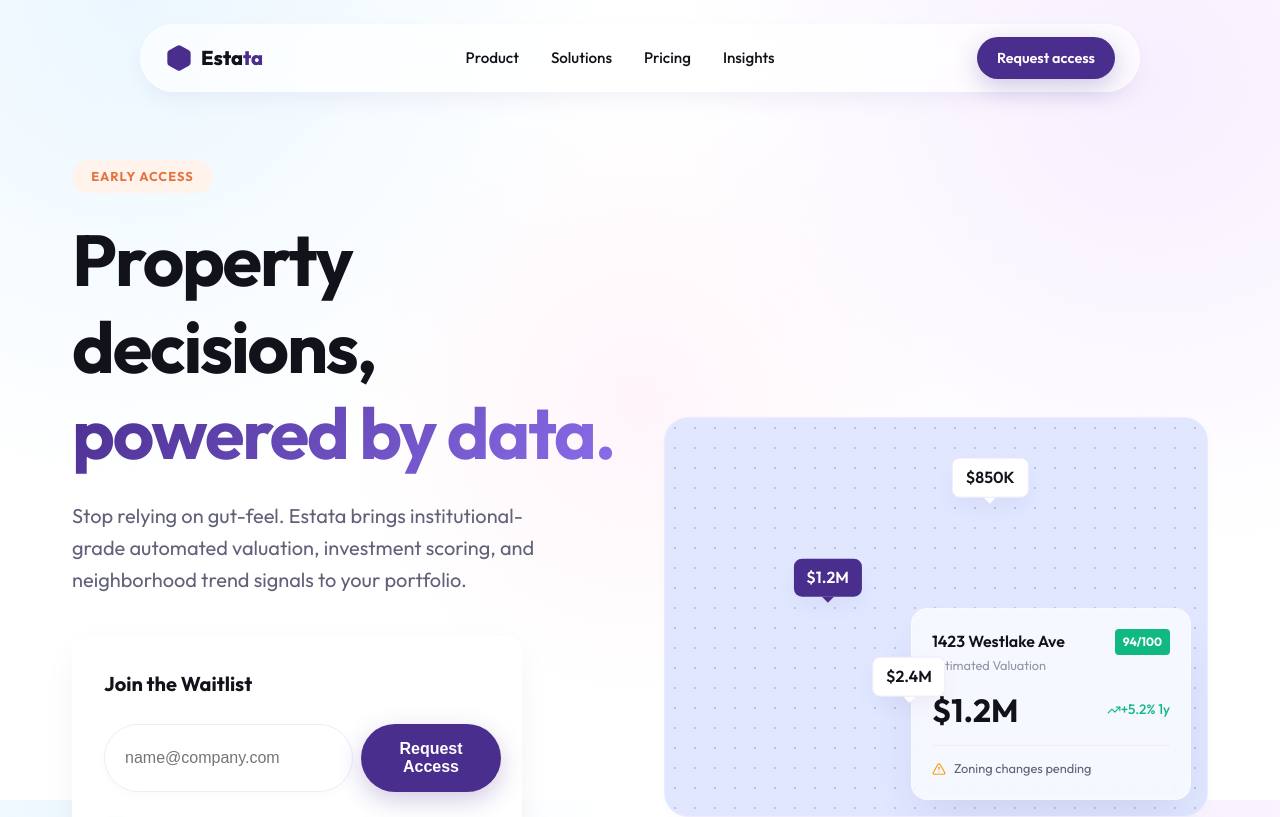
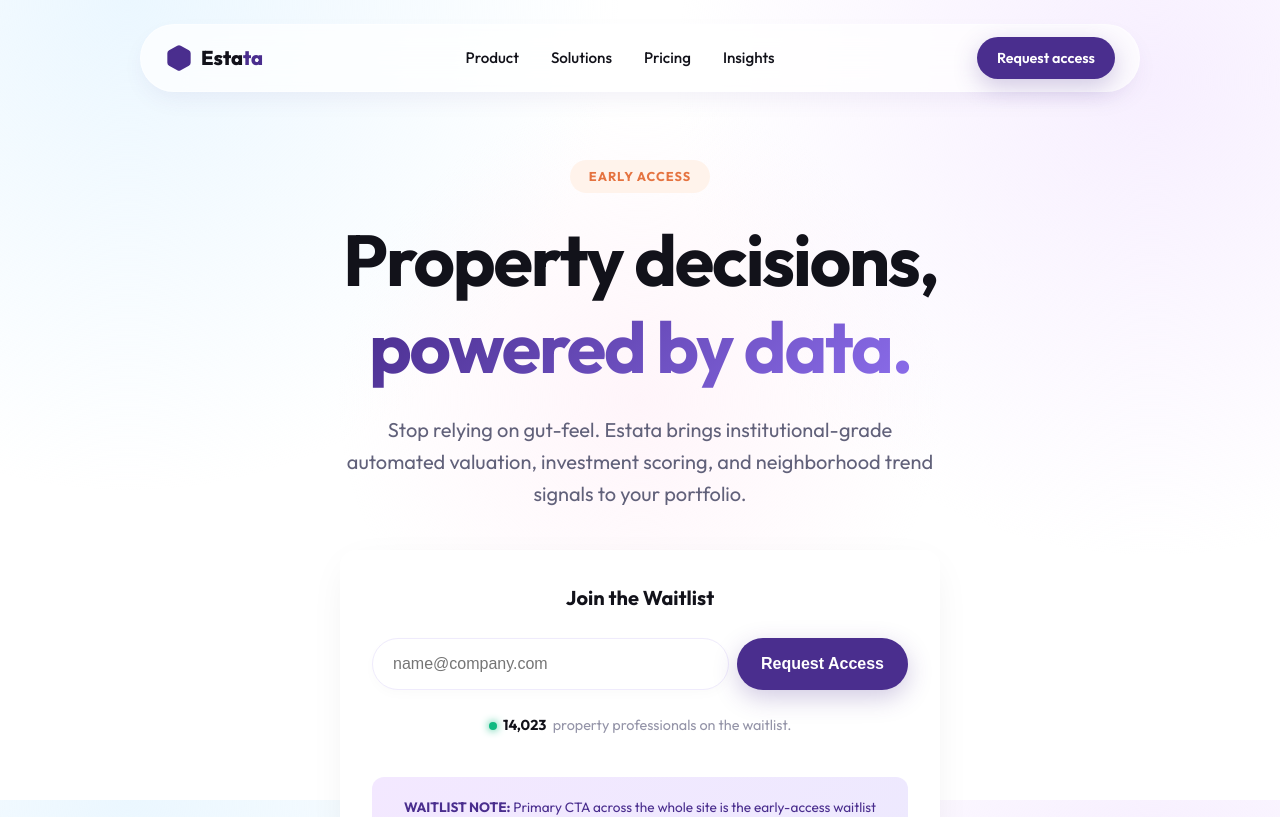
Before and after one commit to maruti09998-ui/estata.app, a React (Vite) app: page / in a window 1280 px wide. Shown: the top 817 px of the page. Built offline with nearby package versions, Linux system fonts and the light colour scheme.

Commit message:
Center and widen waitlist, center hero layout

```diff
--- a/src/components/WaitlistForm.tsx
+++ b/src/components/WaitlistForm.tsx
@@ -61,8 +61,8 @@
   }
 
   return (
-    <div className={`waitlist-container ${className}`} style={{ background: '#FFFFFF', padding: '2rem', borderRadius: '16px', boxShadow: '0 10px 40px -10px rgba(0,0,0,0.08)' }}>
-      <h3 style={{ color: 'var(--text-dark)', fontWeight: 700, fontSize: '1.25rem', marginBottom: '1.5rem', textAlign: 'left' }}>Join the Waitlist</h3>
+    <div className={`waitlist-container ${className}`} style={{ background: '#FFFFFF', padding: '2rem', borderRadius: '16px', boxShadow: '0 10px 40px -10px rgba(0,0,0,0.08)', width: '100%', maxWidth: '600px', margin: '0 auto' }}>
+      <h3 style={{ color: 'var(--text-dark)', fontWeight: 700, fontSize: '1.25rem', marginBottom: '1.5rem', textAlign: 'center' }}>Join the Waitlist</h3>
       <form onSubmit={handleSubmit} style={{ display: 'flex', flexDirection: 'column', gap: '1rem' }}>
         <div style={{ display: 'flex', gap: '0.5rem', position: 'relative' }}>
           <input
@@ -96,7 +96,7 @@
           </p>
         )}
 
-        <p style={{ color: 'var(--text-light)', fontSize: '0.9rem', paddingLeft: '0.5rem', margin: '0.5rem 0 0 0', display: 'flex', alignItems: 'center', gap: '0.4rem' }}>
+        <p style={{ color: 'var(--text-light)', fontSize: '0.9rem', margin: '0.5rem auto 0 auto', display: 'flex', alignItems: 'center', justifyContent: 'center', gap: '0.4rem' }}>
           <span style={{ display: 'inline-block', width: '8px', height: '8px', borderRadius: '50%', background: '#10B981', boxShadow: '0 0 8px #10B981' }}></span>
           <strong style={{ color: 'var(--text-dark)' }}>{counter.toLocaleString()}</strong> property professionals on the waitlist.
         </p>
--- a/src/pages/Home.tsx
+++ b/src/pages/Home.tsx
@@ -9,26 +9,24 @@
 
       {/* Hero Section */}
       <section className="section" style={{ paddingTop: '10rem', overflow: 'hidden' }}>
-        <div className="container" style={{ position: 'relative', zIndex: 10 }}>
-          <div className="grid grid-cols-2 gap-12 items-center">
+        <div className="container text-center" style={{ position: 'relative', zIndex: 10, maxWidth: '800px', margin: '0 auto' }}>
           <div className="animate-fade-in">
-              <div className="badge badge-orange" style={{ marginBottom: '1.5rem' }}>
+            <div className="badge badge-orange" style={{ margin: '0 auto 1.5rem auto' }}>
               Early Access
             </div>
             <h1 className="h1" style={{ marginBottom: '1.5rem' }}>
               Property decisions, <br/>
               <span className="text-gradient">powered by data.</span>
             </h1>
-              <p className="text-body" style={{ fontSize: '1.25rem', marginBottom: '2.5rem', maxWidth: '500px' }}>
+            <p className="text-body" style={{ fontSize: '1.25rem', marginBottom: '2.5rem', margin: '0 auto 2.5rem auto', maxWidth: '600px' }}>
               Stop relying on gut-feel. Estata brings institutional-grade automated valuation, investment scoring, and neighborhood trend signals to your portfolio.
             </p>
-              <div style={{ maxWidth: '450px' }}>
+            <div style={{ maxWidth: '600px', margin: '0 auto 4rem auto' }}>
               <WaitlistForm />
             </div>
           </div>
           <div className="animate-fade-in delay-200" style={{ transform: 'translateY(-2rem)' }}>
             <MapWidget />
-            </div>
           </div>
         </div>
       </section>
```
Lines whose indentation alone changed are shown as unchanged.
